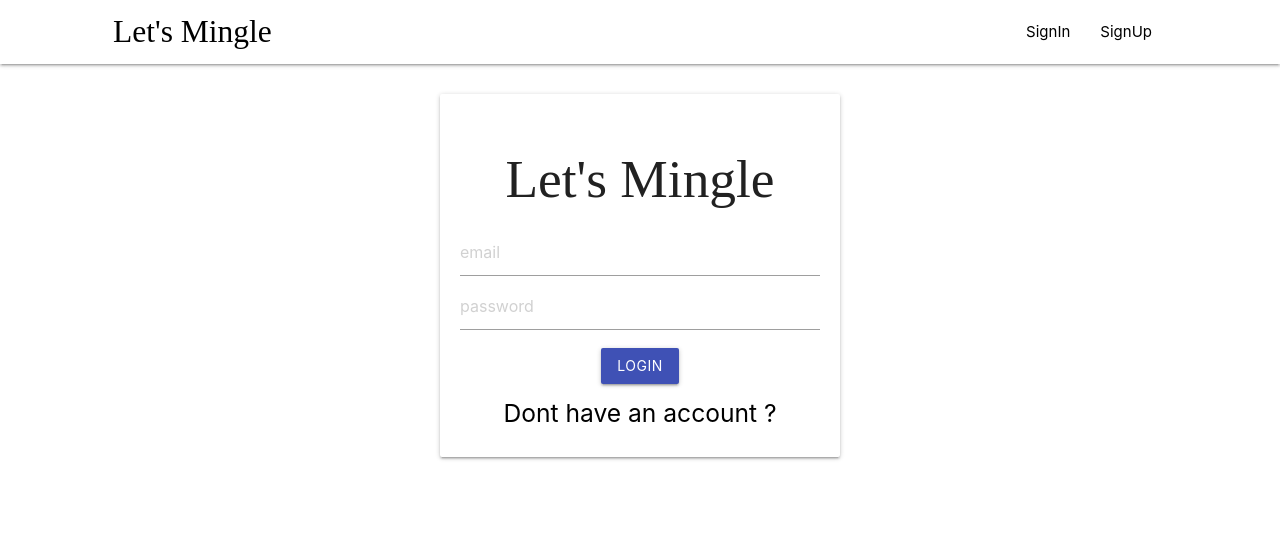
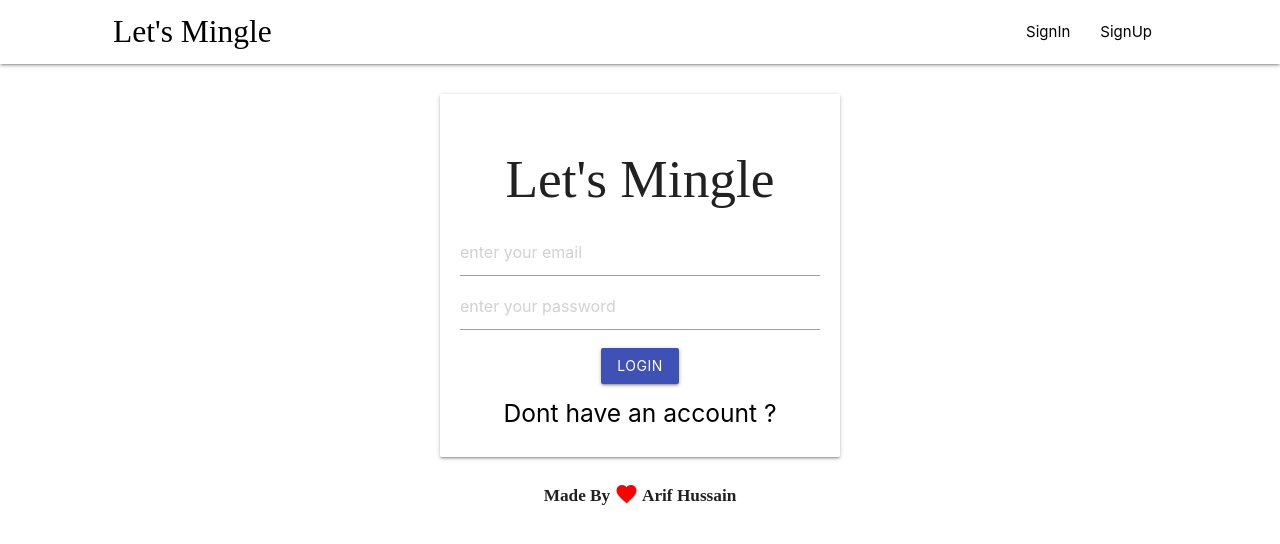
Before and after one commit to arifweb2020/Mingle-App, a React (Create React App) app in the folder frontend/: page /signin in a window 1280 px wide. Shown: the top 544 px of the page. Built offline with nearby package versions, Linux system fonts and the light colour scheme; a web font is replaced by a local one.

Commit message:
login page ui changed

```diff
--- a/frontend/src/App.css
+++ b/frontend/src/App.css
@@ -96,6 +96,12 @@ a{
   height:160px;
   border-radius: 80px;
 }
+.developer{
+  text-align: center;
+    margin-top: 20px;
+    font-weight: bold;
+    font-family: cursive;
+}
 #toast-container{
   top:30px !important;
   right: 20px !important;
--- a/frontend/src/screens/SignIn.js
+++ b/frontend/src/screens/SignIn.js
@@ -73,13 +73,13 @@ function SignIn(props) {
                 <h2>Let's Mingle</h2>
                 <input
                     type="text"
-                    placeholder="email"
+                    placeholder="enter your email"
                     value={email}
                     onChange={(e) => setEmail(e.target.value)}
                 />
                 <input
                     type="password"
-                    placeholder="password"
+                    placeholder="enter your password"
                     value={password}
                     onChange={(e) => setPasword(e.target.value)}
                 />
@@ -104,6 +104,7 @@ function SignIn(props) {
                 closeOnClick={true}
                 rtl={false}
             />
+            <h6 className="developer">Made By <i class="material-icons" style={{color:'red',position:'relative',top:'5px'}}>favorite</i> Arif Hussain</h6>
         </div>
     );
 }
--- a/frontend/src/screens/Signup.js
+++ b/frontend/src/screens/Signup.js
@@ -102,19 +102,19 @@ const Signup = () => {
                 <h2>Let's Mingle</h2>
                 <input
                     type="text"
-                    placeholder="name"
+                    placeholder="enter your name"
                     value={name}
                     onChange={(e) => setName(e.target.value)}
                 />
                 <input
                     type="text"
-                    placeholder="email"
+                    placeholder="enter your email"
                     value={email}
                     onChange={(e) => setEmail(e.target.value)}
                 />
                 <input
                     type="password"
-                    placeholder="password"
+                    placeholder="enter your password"
                     value={password}
                     onChange={(e) => setPasword(e.target.value)}
                 />
@@ -135,12 +135,8 @@ const Signup = () => {
                 <h5>
                     <Link to="/signin">Already have an account ?</Link>
                 </h5>
-
-
-
-
-
             </div>
+            <h6 className="developer">Made By <i class="material-icons" style={{color:'red',position:'relative',top:'5px'}}>favorite</i> Arif Hussain</h6>
         </div>
     )
 }
```
